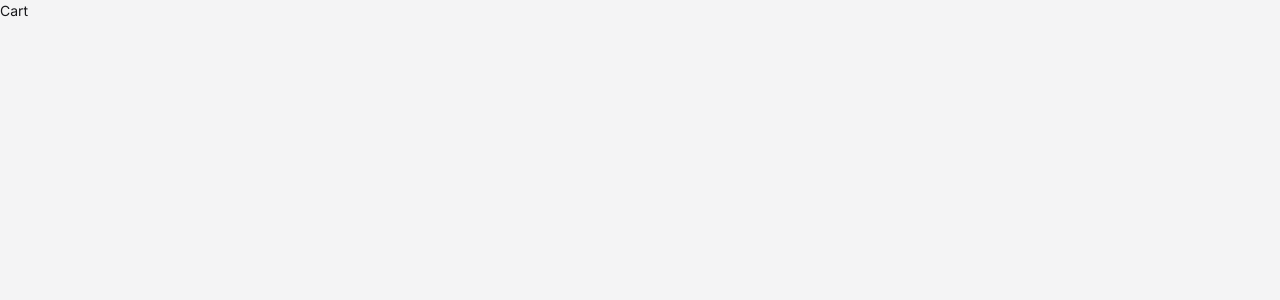
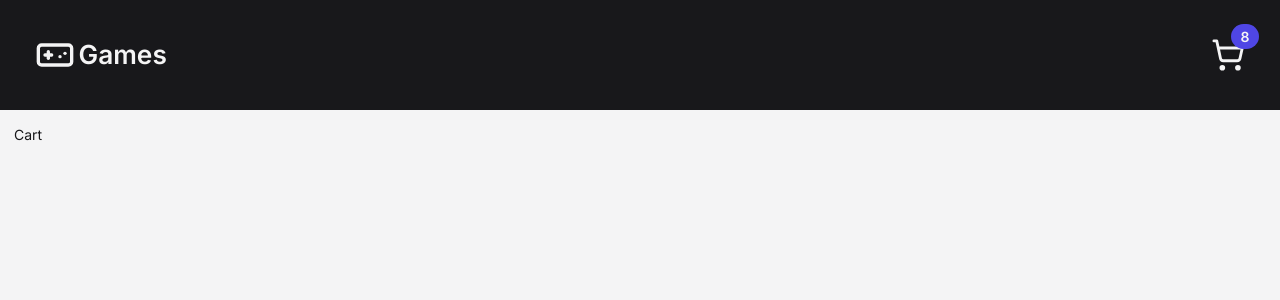
Before and after one commit to reisArthur2602/shopping-cart, a React (Vite) app: page /cart in a window 1280 px wide. Shown: the top 300 px of the page. Built offline with nearby package versions, Linux system fonts and the light colour scheme; the HTML template or start-up script is replaced by a standard one.

Commit message:
feat: criar header

```diff
--- a/src/App.tsx
+++ b/src/App.tsx
@@ -1,10 +1,14 @@
 import { BrowserRouter } from 'react-router-dom';
 import RoutesApp from './routes/RoutesApp';
+import { Header } from './components/Header';
 
 const App = () => {
   return (
     <BrowserRouter>
-      <RoutesApp />
+      <main>
+        <Header />
+        <RoutesApp />
+      </main>
     </BrowserRouter>
   );
 };
--- /dev/null
+++ b/src/components/CartCount.tsx
@@ -0,0 +1,19 @@
+import { ShoppingCart } from 'lucide-react';
+
+type CartCountProps = {
+  count: number;
+};
+
+export const CartCount = ({ count }: CartCountProps) => {
+  return (
+    <button className="text-zinc-100 relative">
+      {count && (
+        <span className="h-7 w-8 flex items-center justify-center rounded-full font-semibold bg-indigo-600 absolute -top-4 -right-4">
+          {count}
+        </span>
+      )}
+
+      <ShoppingCart size={34} />
+    </button>
+  );
+};
--- /dev/null
+++ b/src/components/Header.tsx
@@ -0,0 +1,13 @@
+import { CartCount } from './CartCount';
+import { Logo } from './Logo';
+
+export const Header = () => {
+  return (
+    <header className="w-full p-6 bg-zinc-900">
+      <div className="container flex items-center justify-between">
+        <Logo />
+        <CartCount count={8}/>
+      </div>
+    </header>
+  );
+};
--- /dev/null
+++ b/src/components/Logo.tsx
@@ -0,0 +1,10 @@
+import { Gamepad } from 'lucide-react';
+
+export const Logo = () => {
+  return (
+    <div className="flex items-center gap-1 text-zinc-100">
+      <Gamepad size={40} />
+      <span className='font-semibold text-3xl'>Games</span>
+    </div>
+  );
+};
--- a/src/components/index.ts
+++ /dev/null
@@ -1 +0,0 @@
-export * from './';
--- a/src/index.css
+++ b/src/index.css
@@ -9,3 +9,10 @@ html {
   color: #18181b;
   background-color: #f4f4f5;
 }
+
+.container {
+  max-width: 93.75rem;
+  width: 100%;
+  margin: auto;
+  padding: 1rem;
+}
--- a/src/pages/Cart.tsx
+++ b/src/pages/Cart.tsx
@@ -1,9 +1,5 @@
-import React from 'react'
+const Cart = () => {
+  return <section className="container">Cart</section>;
+};
 
-const Cart = () => {
-  return (
-    <div>Cart</div>
-  )
-}
-
-export default Cart
+export default Cart;
--- a/src/pages/Home.tsx
+++ b/src/pages/Home.tsx
@@ -1,9 +1,5 @@
-import React from 'react'
+const Home = () => {
+  return <section className="container">Products</section>;
+};
 
-const Home = () => {
-  return (
-    <div>Home</div>
-  )
-}
-
-export default Home
+export default Home;
```
